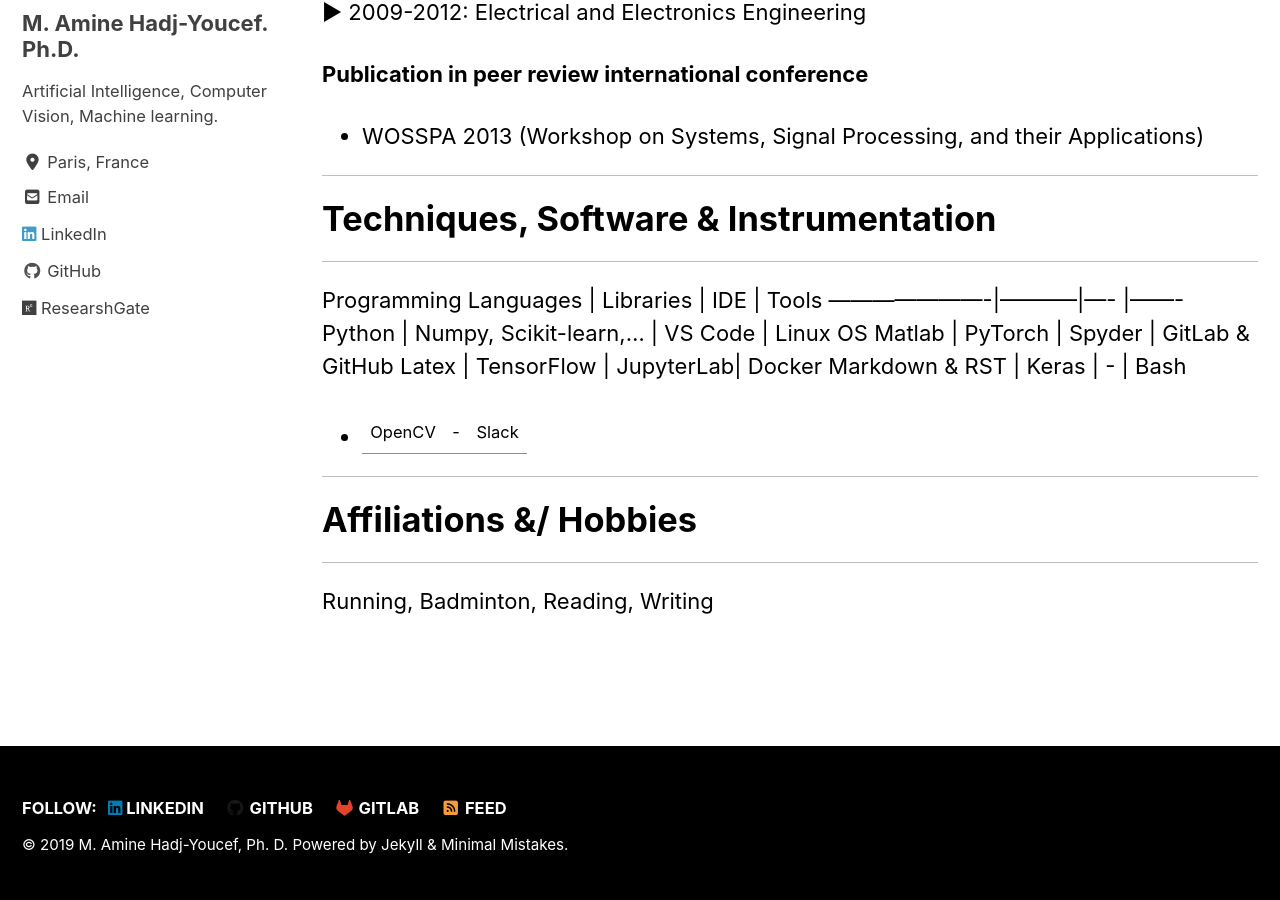
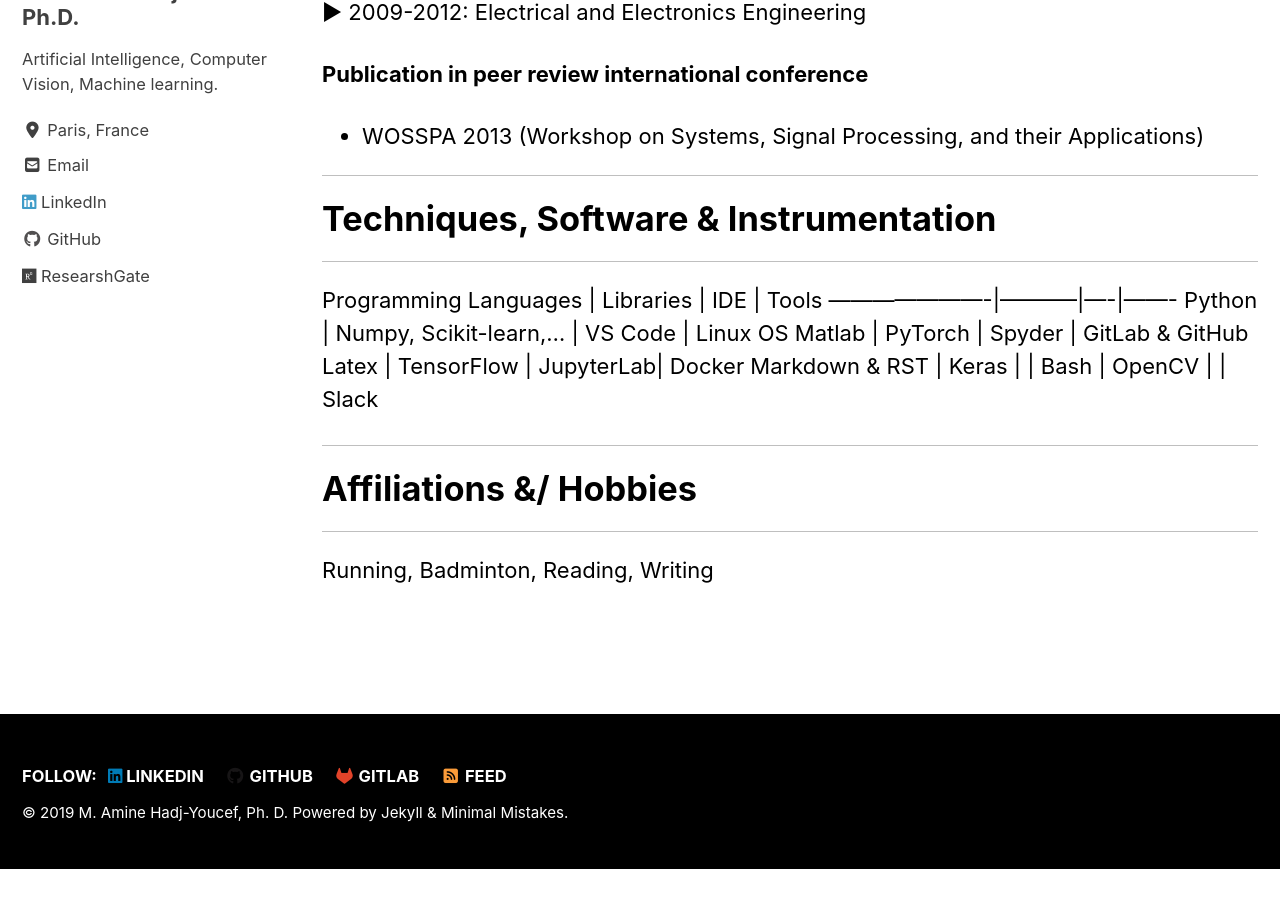
Before and after one commit to amineHY/amine-hadjyoucef.github.io, a Jekyll site: the page built from _pages/resume.md, in a window 1280 px wide and 900 px high, scrolled down 6731 px. Built offline with Jekyll 4.4.1, drawn with Linux system fonts in a browser that asks for light colours; cached includes are drawn as plain includes; nearby versions of some CDN libraries; after the commit the page ends 7600 px from its top, so only the background shows below that.

```diff
--- a/_pages/resume.md
+++ b/_pages/resume.md
@@ -199,12 +199,12 @@ Engineer degree, Electrical engineering.
 # Techniques, Software & Instrumentation
 ***
   Programming Languages | Libraries | IDE | Tools
-  ----------------------|-----------|---- |-------
+  ----------------------|-----------|----|-------
   Python    | Numpy, Scikit-learn,... | VS Code   | Linux OS
   Matlab    | PyTorch                 | Spyder    | GitLab & GitHub
   Latex     | TensorFlow              | JupyterLab| Docker
-  Markdown & RST | Keras              |    -       |  Bash
-  -         |        OpenCV           |    -       |  Slack
+  Markdown & RST | Keras              |           |  Bash
+|        OpenCV           |           |  Slack
 
 
 ***
```
